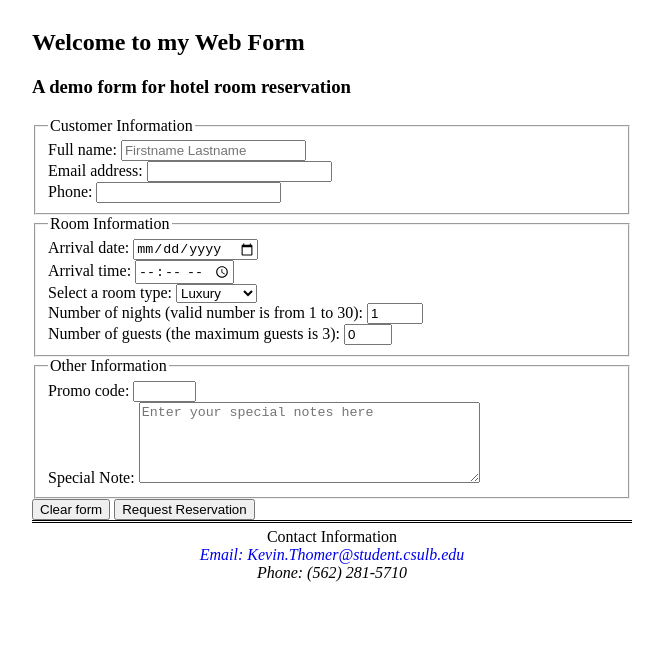
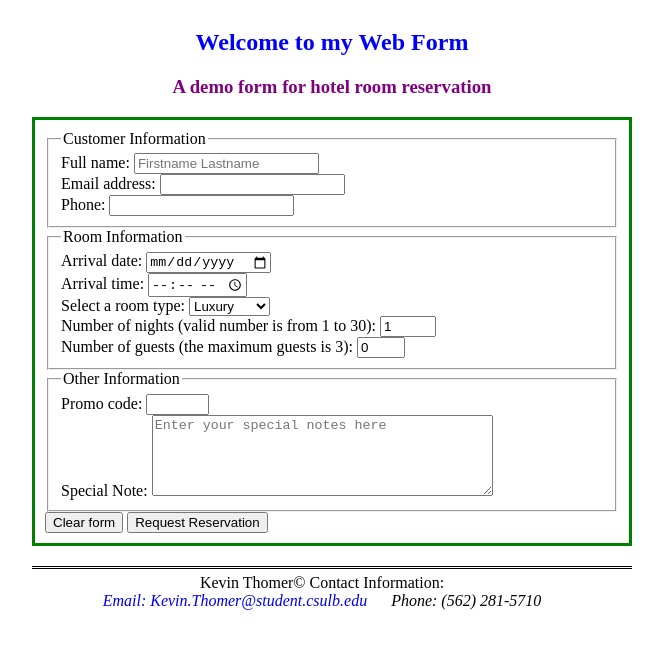
Before and after one commit to defron/IS445HW3, a plain HTML site: page formdemo.html in a window 1280 px wide. Shown: the part 143-800 px from the top of the page, without its empty margins (308-971 px from the left). Drawn offline with Linux system fonts and the light colour scheme.

Commit message:
form demo styling

```diff
--- a/css/default.css
+++ b/css/default.css
@@ -1,7 +1,7 @@
 a {
     text-decoration: none;
 }
-nav > ul > li > a:hover {
+a:hover {
     color: #f00;
     text-transform: uppercase;
     text-decoration: underline;
@@ -42,9 +42,22 @@ footer span {
     padding-right: 20px;
 }
 address {
-    display: inline;
+    display: inline-block;
     padding: 0px;
     margin: 0px;
+}
+h2 {
+    color: blue;
+    text-align: center;
+}
+h3 {
+    color: purple;
+    text-align: center;
+}
+form {
+    border: solid 3px green;
+    padding: 10px;
+    margin-bottom: 20px;
 }
 #wrapper {
     width: 600px;
--- a/formdemo.html
+++ b/formdemo.html
@@ -8,7 +8,7 @@
 <body>
     <div id="wrapper">
         <header>
-            <h1 id="title">Thomer, Kevin Homework 2</h1>
+            <h1 id="title">Thomer, Kevin Homework 3</h1>
             <hr />
             <nav>
                 <ul>
@@ -49,10 +49,10 @@
             <input type="reset" id="reset" value="Clear form" /> <input type="submit" id="submit" value="Request Reservation" />
         </form>
         <footer>
-            Contact Information<br />
+            <span>Kevin Thomer&copy; Contact Information:</span>
             <address>
-                <a href="mailto:Kevin.Thomer@student.csulb.edu">Email: Kevin.Thomer@student.csulb.edu</a><br />
-                Phone: (562) 281-5710
+                <span><a href="mailto:Kevin.Thomer@student.csulb.edu">Email: Kevin.Thomer@student.csulb.edu</a></span>
+                <span>Phone: (562) 281-5710</span>
             </address>
         </footer>
     </div>
```
Also changed, not shown: about.html (+1 -1 lines), index.html (+4 -4 lines).
